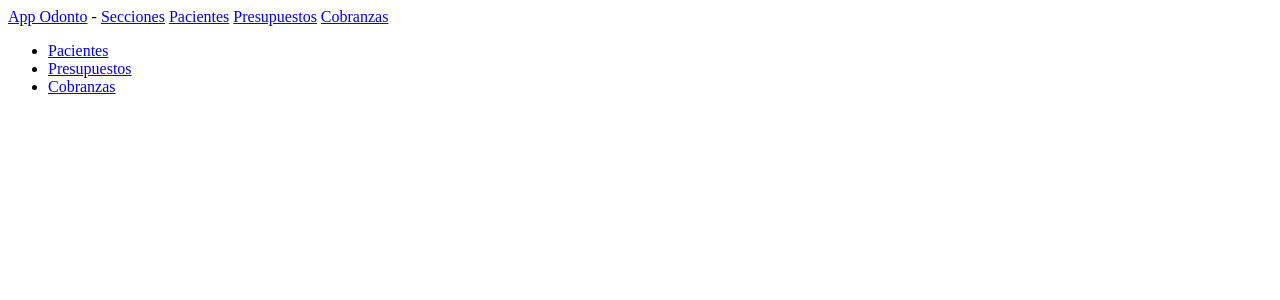
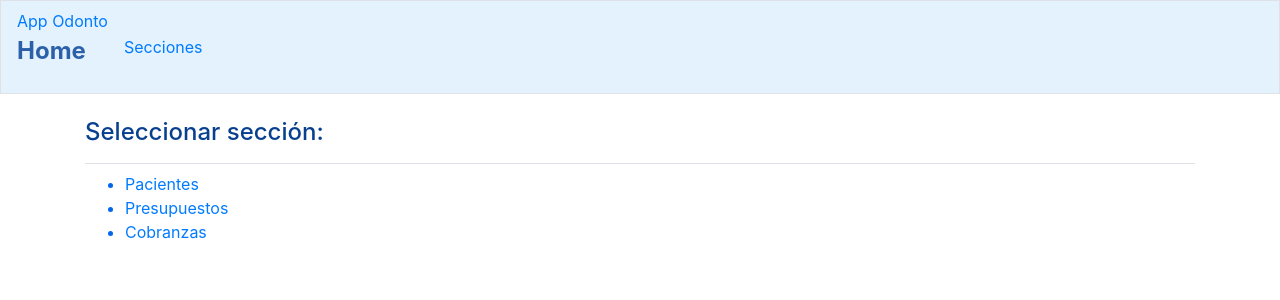
Before and after one commit to JuanesFosch/App-Odonto, a Django app: page /secciones in a window 1280 px wide. Shown: the top 300 px of the page. Run offline with Django 4.2, Linux system fonts and the light colour scheme; some libraries are stand-ins or nearby versions.

Commit message:
Avances estéticos

```diff
--- a/Cargas/templates/Cargas/base.html
+++ b/Cargas/templates/Cargas/base.html
@@ -1,9 +1,63 @@
-<p>
-    <a href="{% url 'Cargas:index' %}">App Odonto</a> - <!--- Link: <a </a> y Template Tag:  (etiqueta de plantilla)  -->
-    <a href="{% url 'Cargas:secciones' %}">Secciones</a>
-    <a href="{% url 'Cargas:pacientes' %}">Pacientes</a>
-    <a href="{% url 'Cargas:presupuestos' %}">Presupuestos</a>
-    <a href="{% url 'Cargas:cobranzas' %}">Cobranzas</a>
-    </p>
+<!--Este archivo es el que se usa de base para el formato general de todas las páginas -->
 
-{% block content %}{% endblock content %}
+{% load bootstrap4 %}
+
+<!doctype html>
+<html lang="en">
+<head>
+<body>
+    <meta charset="utf-8">
+    <meta name="viewport" content="width=device-width,
+        shrink-to-fit=no">
+    <title>App Odonto</title>
+
+    {% bootstrap_css %}
+    {% bootstrap_javascript jquery='full' %}
+    <!---Se aplica el formato para distintos elementos-->
+    <style>
+        ul {
+          list-style-type: disc;
+        }
+
+        li {
+          color: rgb(4, 101, 237);
+        }
+        h4 {
+            color:  rgb(8, 64, 143);
+        }
+        p {
+            color:  rgb(44, 96, 169);
+            font-size: 1.5rem;
+            font-weight: bold;
+        }
+      </style>
+</head>
+            <!--Esta sección le da formato a la barra de navegación superior -->
+    <nav class="navbar navbar-expand-md navbar-light  mb-4 border"style="background-color: #e3f2fd;">
+
+        <a class="=navbar-brand ml-auto" href="{% url 'Cargas:index' %}">
+            App Odonto
+            <p>Home</p>
+        </a>
+        <button class="navbar-toggler" type="button" data-toggle="collapse"
+            data-target="#navbarCollapse" aria-controls="navbarCollapse"
+            aria-expanded="false" aria-label="Toggle navigation">
+        <span class="navbar-toggler-icon"></span></button>
+      <div class="collapse navbar-collapse" id="navbarCollapse">
+        <a class="nav-link" href="{% url 'Cargas:secciones'%}">
+            Secciones</a>
+      </div>
+    </nav>
+    <!--Esta sección le da formato general a la sección central de las páginas -->
+  <main role="main" class="container" >
+    <div class="pb-2 mb-2 border-bottom" >
+        {% block page_header %}{% endblock page_header %}
+    </div>
+    <div>
+        {% block content %}{% endblock content %}
+    </div>
+  </main>
+
+</body>
+
+</html>
--- a/Cargas/templates/Cargas/secciones.html
+++ b/Cargas/templates/Cargas/secciones.html
@@ -1,7 +1,14 @@
+<!--Este archivo de la de formato específico a la página Secciones -->
+
 {% extends "Cargas/base.html" %}
 
+{% block page_header %}
+    <h4>Seleccionar sección:</h2>
+{% endblock page_header %}
+
+
 {% block content %}
-    <ul>
+    <ul  >
         <li><a href="{% url 'Cargas:pacientes' %}" >Pacientes</a> </li>
         <li><a href="{% url 'Cargas:presupuestos' %}" >Presupuestos</a>  </li>
         <li> <a href="{% url 'Cargas:cobranzas' %}" >Cobranzas</a> </li>
```
Also changed, not shown: Cargas/templates/Cargas/estilos.css (added, +9 -0 lines), Cargas/templates/Cargas/index.html (+13 -3 lines).
